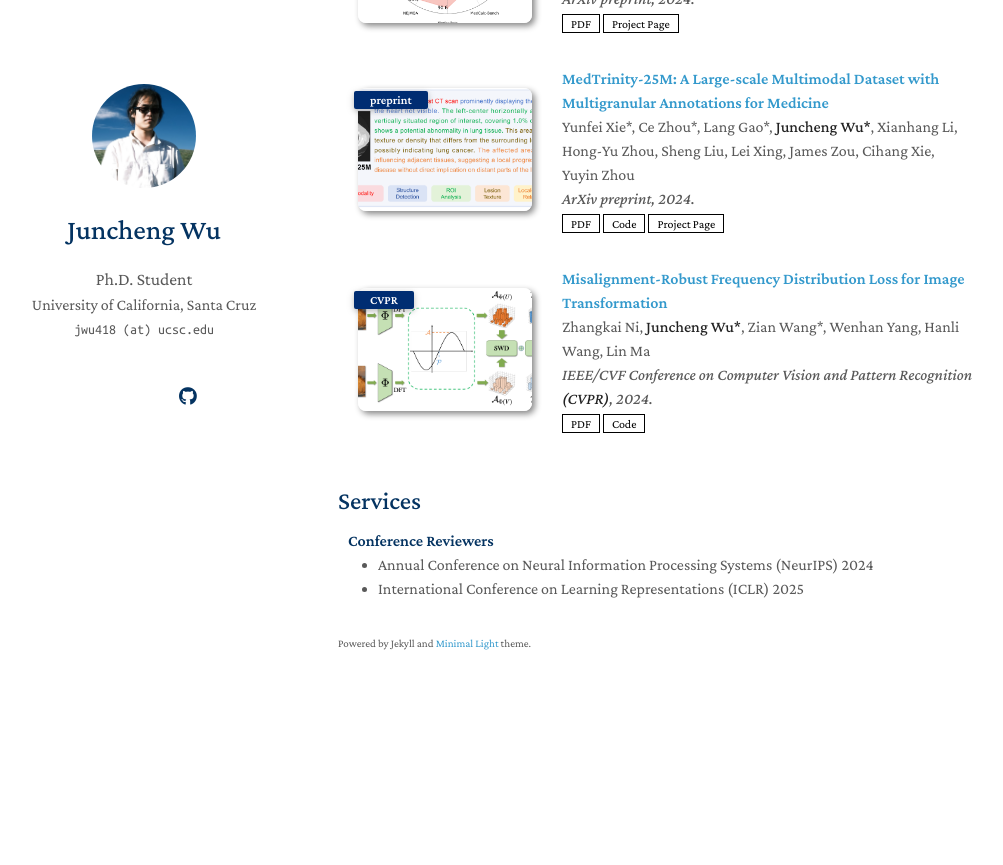
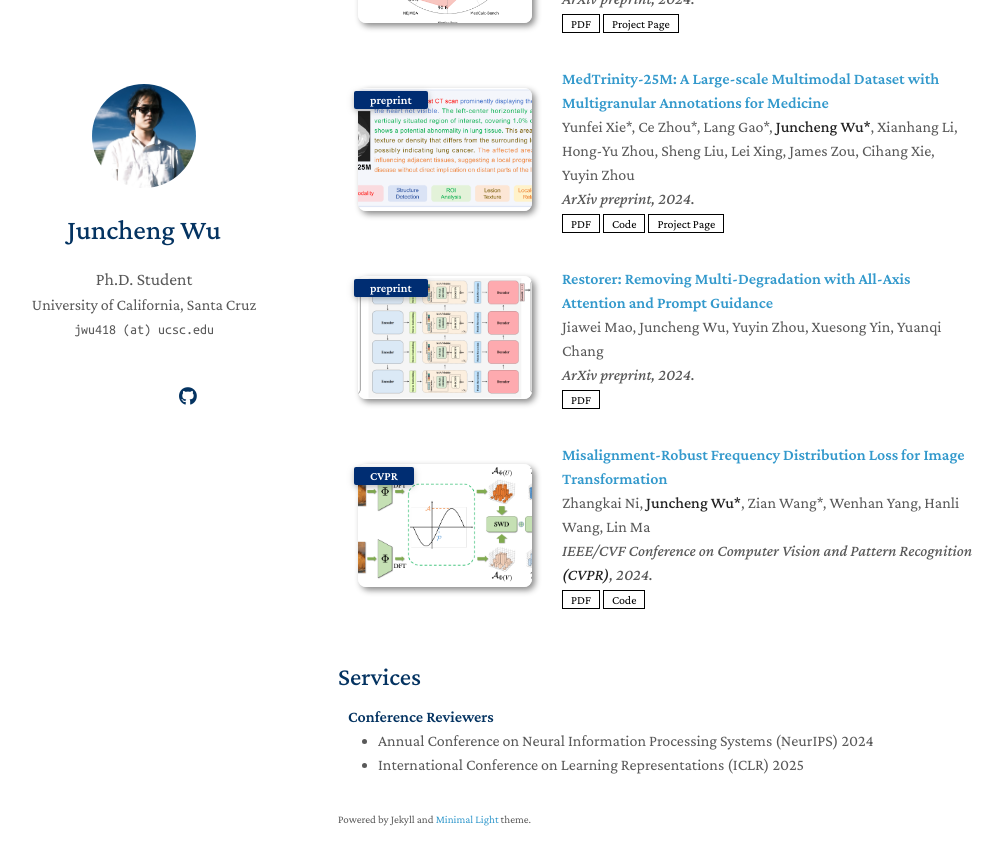
Before and after one commit to Chtholly17/Chtholly17.github.io, a Jekyll site: the page built from index.md, in a window 1280 px wide and 900 px high, scrolled down 964 px. Shown: the top 865 px of the window, without its empty margins (132-1135 px from the left). Built offline with Jekyll 4.4.1, drawn with Linux system fonts in a browser that asks for light colours; a style sheet for code colours, icons or effects is not loaded; our own code applies the rules of GitHub Pages for plain Markdown files; before the commit the page ends 1688 px from its top, so only the background shows below that.

Commit message:
update paper

```diff
--- a/_data/publications.yml
+++ b/_data/publications.yml
@@ -24,6 +24,13 @@ main:
     page: https://yunfeixie233.github.io/MedTrinity-25M/
     image: ./assets/img/MedTrinity.png
 
+  - title: "Restorer: Removing Multi-Degradation with All-Axis Attention and Prompt Guidance"
+    authors: Jiawei Mao, Juncheng Wu, Yuyin Zhou, Xuesong Yin, Yuanqi Chang
+    conference_short: preprint
+    conference: ArXiv preprint, 2024.
+    pdf: https://arxiv.org/abs/2406.12587
+    image: ./assets/img/restorer.png
+
   - title: "Misalignment-Robust Frequency Distribution Loss for Image Transformation"
     authors: Zhangkai Ni, <strong>Juncheng Wu*</strong>, Zian Wang*, Wenhan Yang, Hanli Wang, Lin Ma
     conference_short: CVPR
```
Also changed, not shown: assets/img/restorer.png (added).
